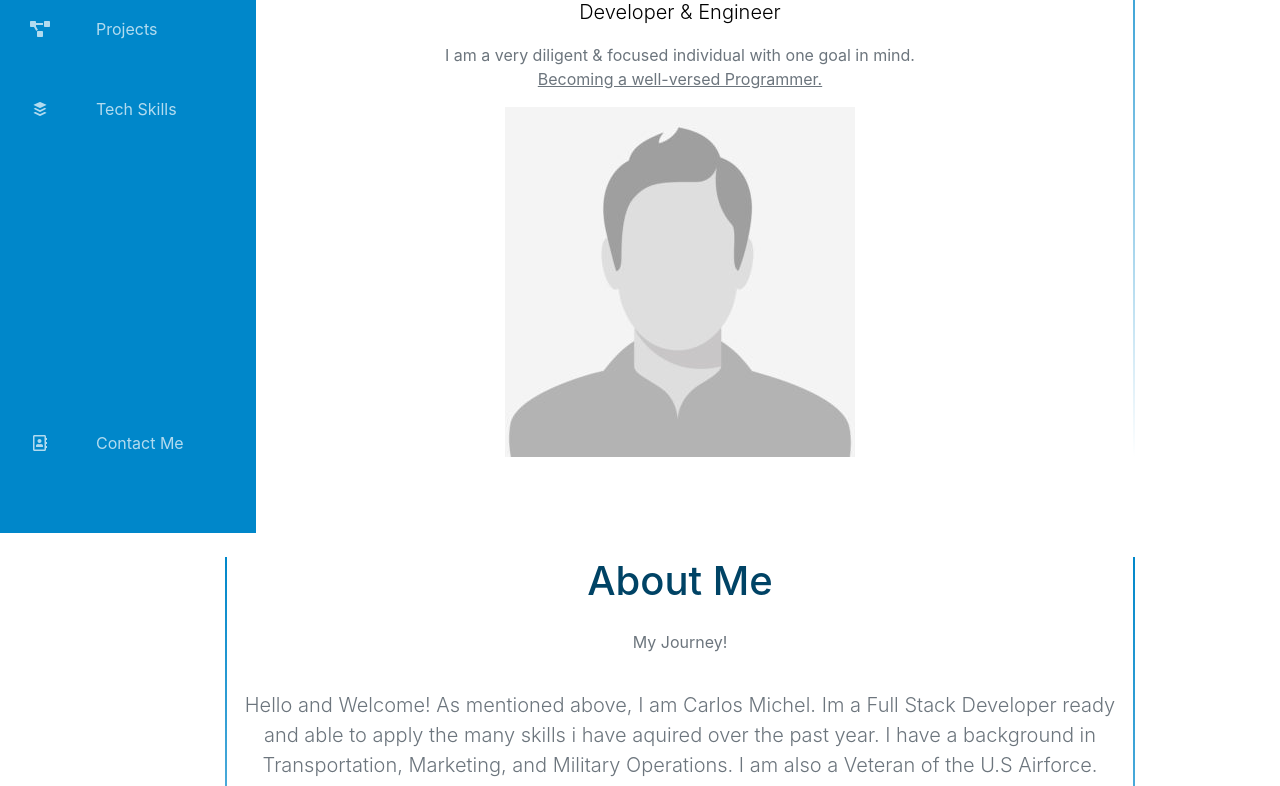
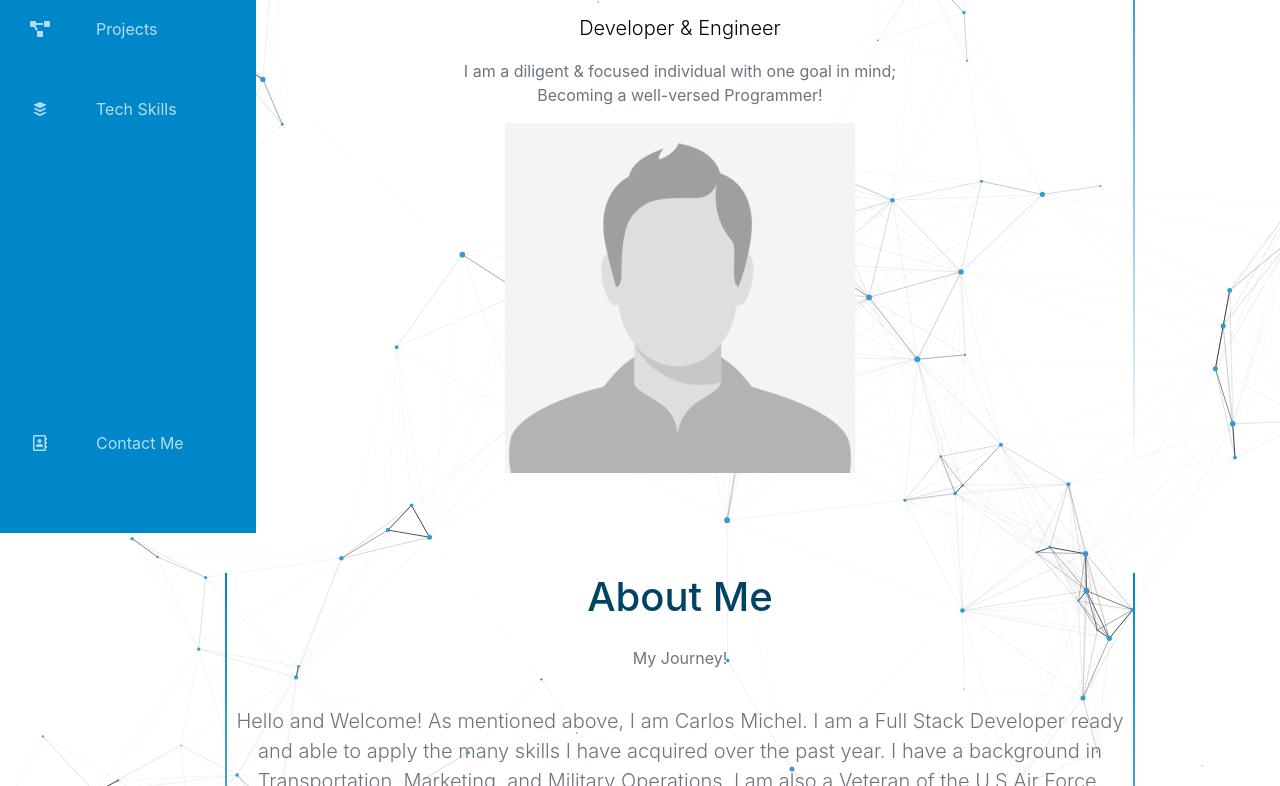
Before and after one commit to Carlosiiv/Main_Portfolio, a plain HTML site: page index.html in a window 1280 px wide. Shown: the part 267-1053 px from the top of the page. Drawn offline with nearby package versions, Linux system fonts and the light colour scheme; animation ran at ten frames a second.

Commit message:
nodegarden.js/underconstruction bar

```diff
--- a/index.html
+++ b/index.html
@@ -77,11 +77,17 @@
   <main>
 
     <div id="maincontent" class="container">
+      <div class="progress">
+        <div class="progress-bar progress-bar-warning progress-bar-striped active" role="progressbar"
+        aria-valuenow="60" aria-valuemin="0" aria-valuemax="100" style="width:60%">
+          **Currently Updating Project Section**
+        </div>
+      </div>
       <div class="aboutme text-center gradient">
           <h1 id="colorchange"class="lead display-1 animated fadeInDownBig">Carlos O. Michel</h1>
           <hr>
           <p class="lead animated fadeInRight delay-1.2s">Developer & Engineer</p>
-          <p class="text-muted animated fadeInLeft delay-1.5s">I am a very diligent & focused individual with one goal in mind.<br><u>Becoming a well-versed Programmer.</u></p>
+          <p class="text-muted animated fadeInLeft delay-1.5s">I am a diligent & focused individual with one goal in mind;<br>Becoming a well-versed Programmer!</p>
           <div class="animated fadeInUpBig delay-1.5s">
             <img src="img\placeholder.jpg" alt="">
           </div>
@@ -94,14 +100,14 @@
         <div id=box class="row">
           <div class="css-typing">
             <p class="lead text-muted" data-aos="fade-in">
-              Hello and Welcome! As mentioned above, I am Carlos Michel. Im a Full Stack Developer ready and able to apply the many skills i have aquired over the past year.
-              I have a background in Transportation, Marketing, and Military Operations. I am also a Veteran of the U.S Airforce. </p>
+              Hello and Welcome! As mentioned above, I am Carlos Michel. I am a Full Stack Developer ready and able to apply the many skills I have acquired over the past year.
+              I have a background in Transportation, Marketing, and Military Operations. I am also a Veteran of the U.S Air Force. </p>
               <p class="lead text-muted"data-aos="fade-in">
-              I chose to make the transition to Web Developement and Programming in 2019. I reached a point in my career where i wasnt being challenged, which led to me going on a search for that challenge.
-              I already had a passion for computers due to having built many pesonal computers in the past. I eneded up becoming very intrigued by the broad possibilities of building simple webpages and console programming with python.
+              I chose to make the transition to Web Development and Programming in 2019. I reached a point in my career where i was not being challenged, which led me on a search for that challenge.
+              I already had a passion for computers due to having built many personal computers in the past. I ended up becoming very intrigued by the broad possibilities of building webpages and console programming with python.
               I began to look for more organized forms of teaching, and landed on Khan Academy & FreeCodeCamp. After a few months of exhausting those assets, I was left with a hunger for more, and found Coding Dojo. I spent my last three months expanding on the base knowledge I had built on my own. <br>
-              Being immersed in the environment led me to new heights in my programming career, but unfortunately due to Covid-19 the course was moved to a remote environment. I was quickly able to adapt and become a more self sufficient coder.
-              At Coding Dojo I have expanded on my Python skillset by adding Django and Flask Frameworks. Aswell as SQLite Database application. I've also learned C#(ASP.Net) with Entity Framework. Aswell as utilizing MySql for the database. Through this expansion of information at my disposal i was able to easily transition to writing scripts for unity based games, and creating data driven applications through NumPy.</p>
+              Being immersed in the environment led me to new heights in my programming career, but unfortunately due to Covid-19 the course was moved to a remote environment. I was quickly able to adapt and become a more self sufficient coder and student.
+              At Coding Dojo I have expanded on my Python skill set by adding Django and Flask Frameworks. As well as SQLite Database application. I have also learned C#(ASP.Net) with Entity Framework. As well as utilizing MySql for the database. Through this expansion of information at my disposal i was able to easily transition to writing scripts for unity based games, and creating data driven applications through NumPy.</p>
               <p class="lead text-muted" data-aos="fade-in">
               I am still attending Coding Dojo, with one last stack left to learn(MERN). I am ready to take on complex projects, build on my current knowledge base, and thrive in any environment.</p>
             </p>
@@ -277,5 +283,6 @@
    <script>
      AOS.init();
    </script>
+   <script src="nodegarden.js"></script>
 </body>
 </html>
--- /dev/null
+++ b/nodegarden.js
@@ -0,0 +1,306 @@
+(function () {
+    'use strict';
+
+    function defined (a, b) {
+      return a != null ? a : b;
+    }
+
+    var targetFPS = 1000 / 60;
+
+    var Node = function Node (garden) {
+      this.garden = garden;
+      this.reset();
+    };
+
+    Node.prototype.reset = function reset (ref) {
+        if ( ref === void 0 ) ref = {};
+        var x = ref.x;
+        var y = ref.y;
+        var vx = ref.vx;
+        var vy = ref.vy;
+        var m = ref.m;
+
+      this.x = defined(x, Math.random() * this.garden.width);
+      this.y = defined(y, Math.random() * this.garden.height);
+      this.vx = defined(vx, Math.random() * 0.5 - 0.25);
+      this.vy = defined(vy, Math.random() * 0.5 - 0.25);
+      this.m = defined(m, Math.random() * 2.5 + 0.5);
+    };
+
+    Node.prototype.addForce = function addForce (force, direction) {
+      this.vx += force * direction.x / this.m;
+      this.vy += force * direction.y / this.m;
+    };
+
+    Node.prototype.distanceTo = function distanceTo (node) {
+      var x = node.x - this.x;
+      var y = node.y - this.y;
+      var total = Math.sqrt(Math.pow(x, 2) + Math.pow(y, 2));
+
+      return { x: x, y: y, total: total };
+    };
+
+    Node.prototype.update = function update (deltaTime) {
+      this.x += this.vx * deltaTime / targetFPS;
+      this.y += this.vy * deltaTime / targetFPS;
+
+      if (this.x > this.garden.width + 50 || this.x < -50 || this.y > this.garden.height + 50 || this.y < -50) {
+        // if node over screen limits - reset to a init position
+        this.reset();
+      }
+    };
+
+    Node.prototype.squaredDistanceTo = function squaredDistanceTo (node) {
+      return (node.x - this.x) * (node.x - this.x) + (node.y - this.y) * (node.y - this.y);
+    };
+
+    Node.prototype.collideTo = function collideTo (node) {
+      node.vx = node.m * node.vx / (this.m + node.m) + this.m * this.vx / (this.m + node.m);
+      node.vy = node.m * node.vy / (this.m + node.m) + this.m * this.vy / (this.m + node.m);
+
+      this.reset();
+    };
+
+    Node.prototype.render = function render () {
+      this.garden.ctx.beginPath();
+      this.garden.ctx.arc(this.x, this.y, this.getDiameter(), 0, 2 * Math.PI);
+      this.garden.ctx.fill();
+    };
+
+    Node.prototype.getDiameter = function getDiameter () {
+      return this.m;
+    };
+
+    var devicePixelRatio = window.devicePixelRatio; if ( devicePixelRatio === void 0 ) devicePixelRatio = 1;
+    var requestAnimationFrame = window.requestAnimationFrame;
+
+    var NodeGarden = function NodeGarden (container) {
+      var this$1 = this;
+
+      this.nodes = [];
+      this.container = container;
+      this.canvas = document.createElement('canvas');
+      this.ctx = this.canvas.getContext('2d');
+      this.started = false;
+      this.nightmode = false;
+
+      if (devicePixelRatio && (devicePixelRatio !== 1)) {
+        // if retina screen, scale canvas
+        this.canvas.style.transform = 'scale(' + 1 / devicePixelRatio + ')';
+        this.canvas.style.transformOrigin = '0 0';
+      }
+      this.canvas.id = 'nodegarden';
+
+      window.addEventListener('mousedown', function (e) {
+        e.preventDefault();
+        var bcr = container.getBoundingClientRect();
+        var scrollPos = {
+          x: window.scrollX,
+          y: window.scrollY
+        };
+        // Add mouse node
+        var mouseNode = new Node(this$1);
+        mouseNode.x = (e.pageX - scrollPos.x - bcr.left) * devicePixelRatio;
+        mouseNode.y = (e.pageY - scrollPos.y - bcr.top) * devicePixelRatio;
+        mouseNode.m = 15;
+
+        mouseNode.update = function () {};
+        mouseNode.reset = function () {};
+        mouseNode.render = function () {};
+
+        this$1.nodes.unshift(mouseNode);
+
+        window.addEventListener('mousemove', function (e) {
+          mouseNode.x = (e.pageX - scrollPos.x - bcr.left) * devicePixelRatio;
+          mouseNode.y = (e.pageY - scrollPos.y - bcr.top) * devicePixelRatio;
+        });
+
+        window.addEventListener('mouseup', function (e) {
+          for (var i = 0; i < this$1.nodes.length; i++) {
+            if (this$1.nodes[i] === mouseNode) {
+              this$1.nodes.splice(i--, 1);
+              break;
+            }
+          }
+        });
+      });
+
+      this.container.appendChild(this.canvas);
+      this.resize();
+    };
+
+    NodeGarden.prototype.start = function start () {
+      if (!this.playing) {
+        this.playing = true;
+        this.render(true);
+      }
+    };
+
+    NodeGarden.prototype.stop = function stop () {
+      if (this.playing) {
+        this.playing = false;
+      }
+    };
+
+    NodeGarden.prototype.resize = function resize () {
+        var this$1 = this;
+
+      this.width = this.container.clientWidth * devicePixelRatio;
+      this.height = this.container.clientHeight * devicePixelRatio;
+      this.area = this.width * this.height;
+
+      // calculate nodes needed
+      this.nodes.length = Math.sqrt(this.area) / 5 | 0;
+
+      // set canvas size
+      this.canvas.width = this.width;
+      this.canvas.height = this.height;
+
+      if (this.nightMode) {
+        this.ctx.fillStyle = '#0085CA';
+      } else {
+        this.ctx.fillStyle = '#0085CA';
+      }
+
+      // create nodes
+      for (var i = 0; i < this.nodes.length; i++) {
+        if (this$1.nodes[i]) {
+          continue;
+        }
+        this$1.nodes[i] = new Node(this$1);
+      }
+    };
+
+    NodeGarden.prototype.toggleNightMode = function toggleNightMode () {
+      this.nightMode = !this.nightMode;
+      if (this.nightMode) {
+        this.ctx.fillStyle = '#0085CA';
+        document.body.classList.add('nightmode');
+      } else {
+        this.ctx.fillStyle = '#0085CA';
+        document.body.classList.remove('nightmode');
+      }
+    };
+
+    NodeGarden.prototype.render = function render (start, time) {
+        var this$1 = this;
+
+      if (!this.playing) {
+        return;
+      }
+
+      if (start) {
+        requestAnimationFrame(function (time) {
+          this$1.render(true, time);
+        });
+      }
+
+      var deltaTime = time - (this.lastTime || time);
+
+      this.lastTime = time;
+
+      // clear canvas
+      this.ctx.clearRect(0, 0, this.width, this.height);
+
+      // update links
+      for (var i = 0; i < this.nodes.length - 1; i++) {
+        var nodeA = this$1.nodes[i];
+        for (var j = i + 1; j < this.nodes.length; j++) {
+          var nodeB = this$1.nodes[j];
+          var squaredDistance = nodeA.squaredDistanceTo(nodeB);
+
+          // calculate gravity force
+          var force = 3 * (nodeA.m * nodeB.m) / squaredDistance;
+
+          var opacity = force * 100;
+
+          if (opacity < 0.025) {
+            continue;
+          }
+
+          if (squaredDistance <= (nodeA.m / 2 + nodeB.m / 2) * (nodeA.m / 2 + nodeB.m / 2)) {
+            // collision: remove smaller or equal - never both of them
+            if (nodeA.m <= nodeB.m) {
+              nodeA.collideTo(nodeB);
+            } else {
+              nodeB.collideTo(nodeA);
+            }
+            continue;
+          }
+
+          var distance = nodeA.distanceTo(nodeB);
+
+          // calculate gravity direction
+          var direction = {
+            x: distance.x / distance.total,
+            y: distance.y / distance.total
+          };
+
+          // draw gravity lines
+          this$1.ctx.beginPath();
+          if (this$1.nightMode) {
+            this$1.ctx.strokeStyle = 'rgba(16,24,32,' + (opacity < 1 ? opacity : 1) + ')';
+          } else {
+            this$1.ctx.strokeStyle = 'rgba(16,24,32' + (opacity < 1 ? opacity : 1) + ')';
+          }
+          this$1.ctx.moveTo(nodeA.x, nodeA.y);
+          this$1.ctx.lineTo(nodeB.x, nodeB.y);
+          this$1.ctx.stroke();
+
+          nodeA.addForce(force, direction);
+          nodeB.addForce(-force, direction);
+        }
+      }
+
+      // render and update nodes
+      for (var i$1 = 0; i$1 < this.nodes.length; i$1++) {
+        this$1.nodes[i$1].render();
+        this$1.nodes[i$1].update(deltaTime || 0);
+      }
+    };
+
+    var pixelRatio = window.devicePixelRatio;
+    var $container = document.querySelectorAll('body')[0];
+    var $moon = document.getElementsByClassName('moon')[0];
+
+    var nodeGarden = new NodeGarden($container);
+
+    // start simulation
+    nodeGarden.start();
+
+    // trigger nightMode automatically
+    var date = new Date();
+
+    if (date.getHours() > 18 || date.getHours() < 6) {
+      nodeGarden.toggleNightMode();
+    }
+
+    var resetNode = 0;
+
+    $container.addEventListener('click', function (e) {
+      var bcr = $container.getBoundingClientRect();
+      var scrollPos = {
+        x: window.scrollX,
+        y: window.scrollY
+      };
+      resetNode++;
+      if (resetNode > nodeGarden.nodes.length - 1) {
+        resetNode = 1;
+      }
+      nodeGarden.nodes[resetNode].reset({
+        x: (e.pageX - scrollPos.x - bcr.left) * pixelRatio,
+        y: (e.pageY - scrollPos.y - bcr.top) * pixelRatio,
+        vx: 0,
+        vy: 0
+      });
+    });
+
+    $moon.addEventListener('click', function () {
+      nodeGarden.toggleNightMode();
+    });
+
+    window.addEventListener('resize', function () {
+      nodeGarden.resize();
+    });
+
+    }());
--- a/style.css
+++ b/style.css
@@ -331,7 +331,17 @@ width: 500px;
 
 /* Style the back side */
 .flip-box-back {
-  background-color: dodgerblue;
+  background-color: rgba(60, 123, 155, 0.2);
   color: white;
   transform: rotateY(180deg);
 }
+
+canvas{
+  background-color: -webkit-linear-gradient(rgb(60, 123, 155), transparent);
+  position: absolute;
+	top: 0;
+  z-index: -1;
+  width: fit-content;
+
+  opacity: .8;
+}
```
